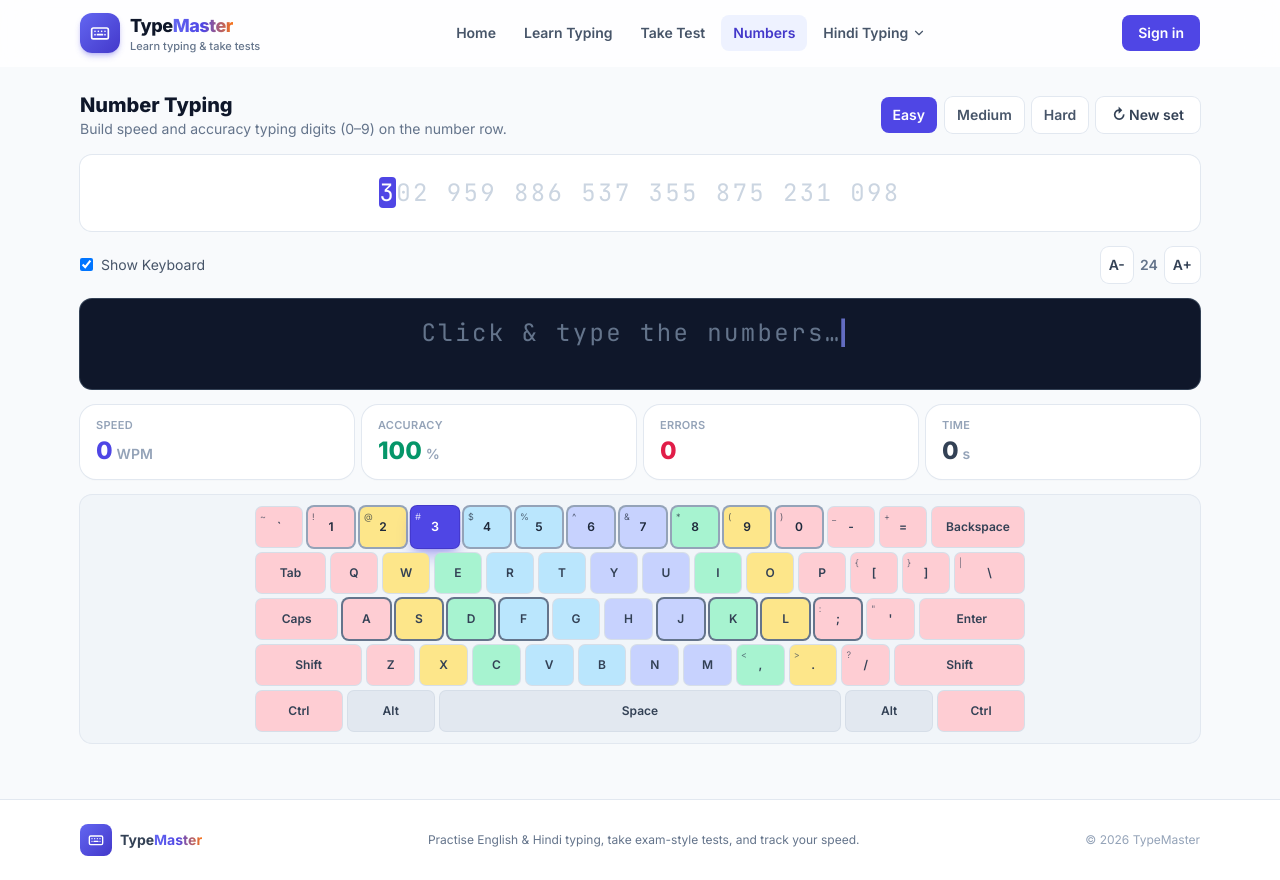
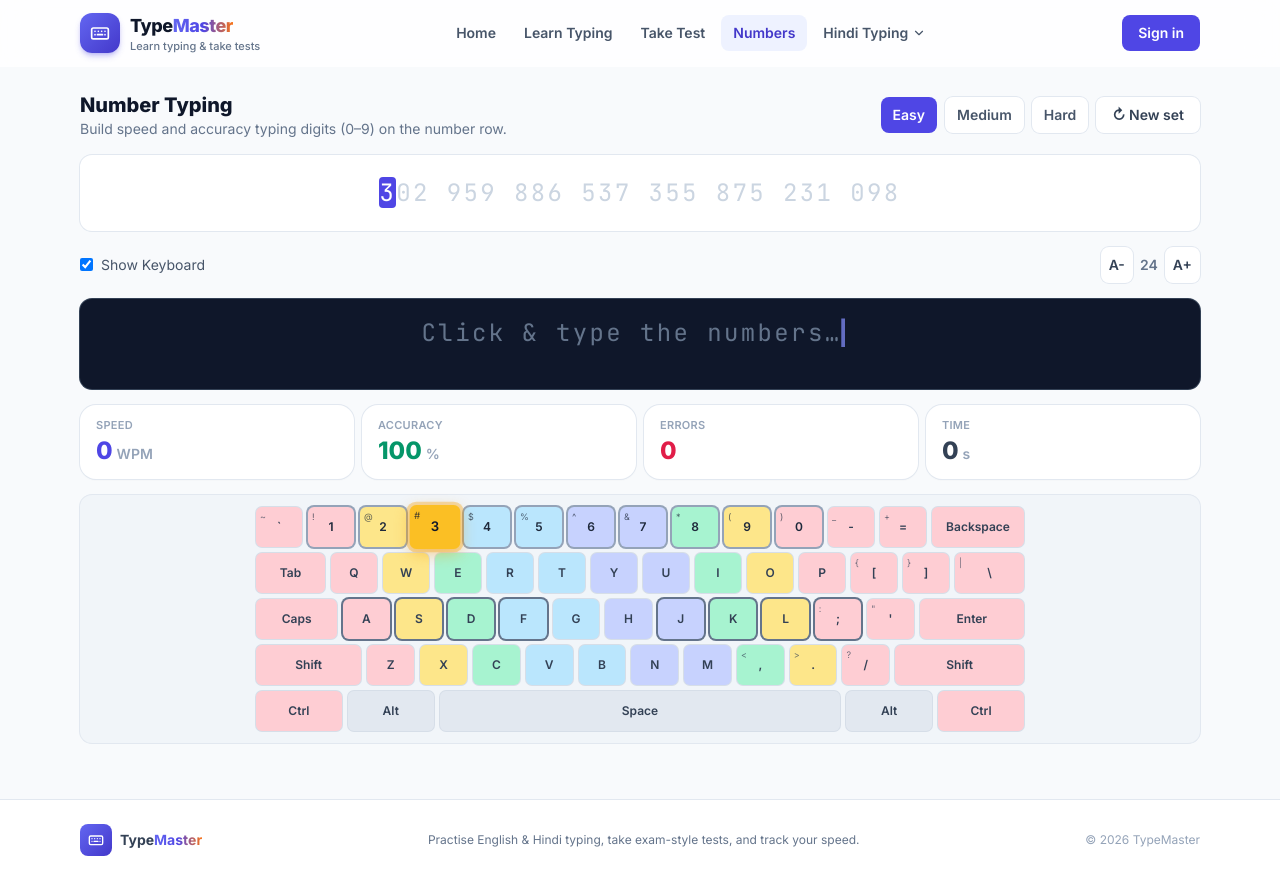
Before and after one commit to mohanitl217/typingwebsite, a React (Vite) app: page /numbers in a window 1280 px wide. Built offline with nearby package versions, Linux system fonts and the light colour scheme.

Commit message:
Highlight the exact next key with a bright amber glow on Learn Typing keyboards

```diff
--- a/src/components/UnicodeKeyboard.tsx
+++ b/src/components/UnicodeKeyboard.tsx
@@ -88,7 +88,7 @@ function Key({ def, layout, isNext }: { def: KeyDef; layout: HindiLayout; isNext
       className={[
         'relative flex h-11 items-center justify-center rounded-md text-xs font-semibold ring-1 transition',
         isNext
-          ? 'bg-brand-600 text-white ring-brand-700 shadow-lg shadow-brand-600/40 scale-105'
+          ? 'z-10 scale-110 bg-amber-400 font-extrabold text-slate-900 ring-2 ring-amber-500 animate-key-glow'
           : `${base} text-slate-700 ring-slate-300/70`,
         def.home && !isNext ? 'ring-2 ring-slate-500' : '',
       ].join(' ')}
--- a/src/components/VirtualKeyboard.tsx
+++ b/src/components/VirtualKeyboard.tsx
@@ -81,7 +81,7 @@ function Key({
         'relative flex h-10 items-center justify-center rounded-md text-xs font-semibold ring-1 transition',
         glyph ? '' : 'capitalize',
         isNext
-          ? 'bg-brand-600 text-white ring-brand-700 shadow-lg shadow-brand-600/40 scale-105'
+          ? 'z-10 scale-110 bg-amber-400 font-extrabold text-slate-900 ring-2 ring-amber-500 animate-key-glow'
           : isActive
             ? `${base} text-slate-800 ring-slate-400 ring-2`
             : `${base} text-slate-700 ring-slate-300/70`,
--- a/tailwind.config.js
+++ b/tailwind.config.js
@@ -43,12 +43,22 @@ export default {
           '50%': { transform: 'scale(1)', opacity: '1' },
           '100%': { transform: 'scale(0.95)', opacity: '0.6' },
         },
+        // Pulsing amber glow used to mark the exact key to press next.
+        'key-glow': {
+          '0%, 100%': {
+            boxShadow: '0 4px 14px rgba(245,158,11,0.45), 0 0 0 0 rgba(245,158,11,0.55)',
+          },
+          '50%': {
+            boxShadow: '0 4px 14px rgba(245,158,11,0.45), 0 0 0 8px rgba(245,158,11,0)',
+          },
+        },
       },
       animation: {
         'fade-in': 'fade-in 0.3s ease-out',
         'fade-up': 'fade-up 0.6s ease-out both',
         float: 'float 5s ease-in-out infinite',
         'pulse-ring': 'pulse-ring 2.4s ease-in-out infinite',
+        'key-glow': 'key-glow 1.3s ease-in-out infinite',
       },
     },
   },
```
